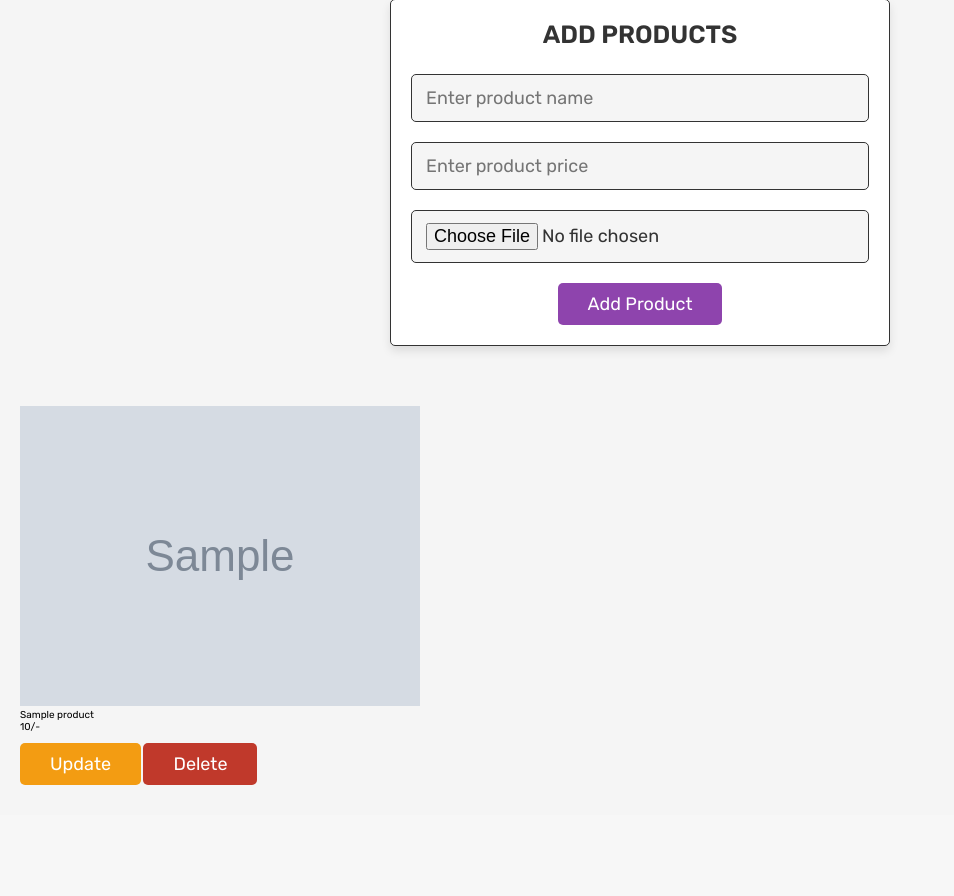
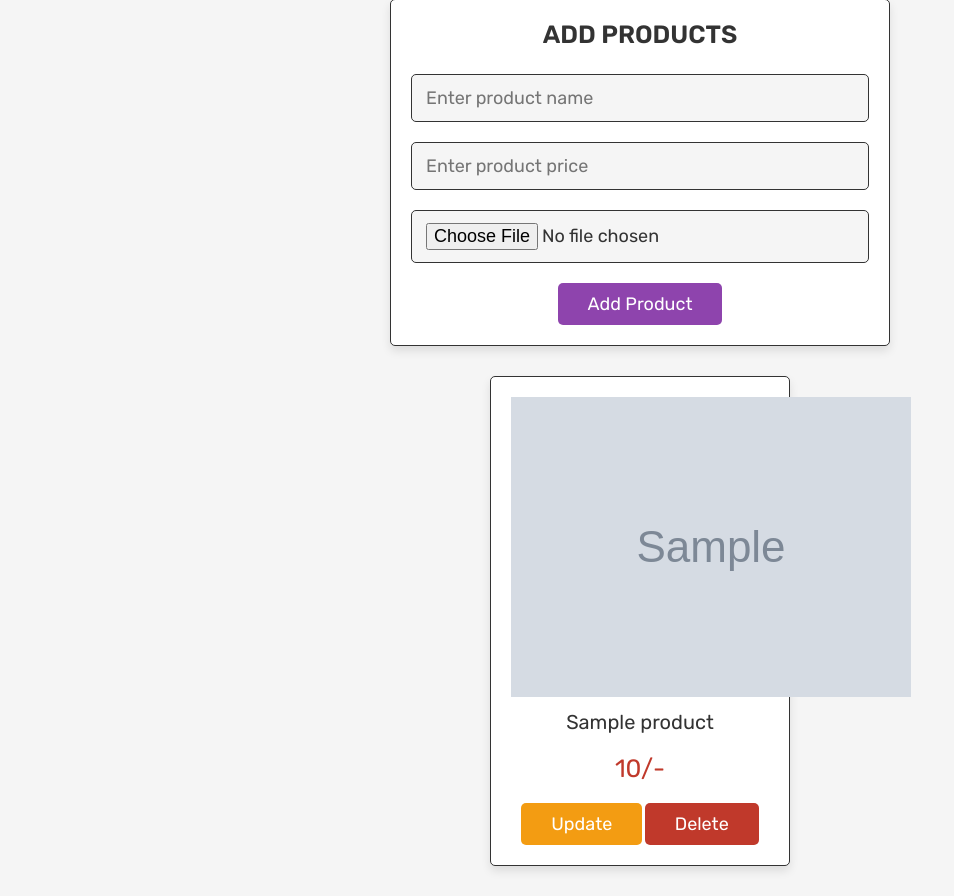
Before and after one commit to Bvorfi2002/BookStore-Project, a PHP site: page /admin_products.php in a window 1280 px wide. Shown: the part 167-1063 px from the top of the page, without its empty margins (0-954 px from the left). Before the commit the page ends 952 px from the top, so only its background shows below. Run offline with PHP 8.4, Linux system fonts and the light colour scheme; the visitor is signed in with stand-in values (Sample User, id 1); tables that the repository leaves empty or names only in its code hold one stand-in row (values such as "Sample post"); grey boxes marked "Sample" are stand-in pictures.

Commit message:
Products

```diff
--- a/css/admin_style.css
+++ b/css/admin_style.css
@@ -55,6 +55,15 @@ body{
 
 section{
     padding: 3rem 2rem;
+}
+
+.empty{
+    padding: 1.5rem;
+    text-align: center;
+    border: var(--border);
+    background-color: var(--white);
+    color: var(red);
+    font-size: 2rem;
 }
 
 .title{
@@ -300,8 +309,88 @@ section{
     color: var(--black);
 }
 
+.show-products .box-container{
+    display: grid;
+    grid-template-columns: repeat(auto-fit, 30rem);
+    justify-content: center;
+    gap: 1.5rem;
+    max-width: 1200px;
+    margin:0 auto;
+    align-items: flex-start;
+
+}
+
+.show-products{
+    padding-top: 0;
+}
+
+.show-products .box-container .box{
+    text-align: center;
+    padding: 2rem;
+    border-radius: .5rem;
+    border: var(--border);
+    box-shadow: var(--box-shadow);
+    background-color: var(--white);
+}
+
+.show-products .box-container .box img{
+    height: 30rem;
+
+}
+
+.show-products .box-container .box .name{
+    padding: 1rem 0;
+    font-size: 2rem;
+    color: var(--black);
+}
+
+.show-products .box-container .box .price{
+    padding: 1rem 0;
+    font-size: 2.5rem;
+    color: var(--red);
+}
+
+.edit-product-form{
+    min-height: 100vh;
+    background-color: rgba(0,0,0,.7);
+    display: flex;
+    align-items: center;
+    justify-content: center;
+    padding: 2rem;
+    overflow-y: scroll;
+    position: fixed;
+    top: 0; left:0;
+    z-index: 1200;
+    width: 100%;
 
 
+}
+
+.edit-product-form form{
+    width: 50rem;
+    padding: 2rem;
+    text-align: center;
+    border-radius: .5rem;
+    background-color: var(--white);
+}
+
+.edit-product-form form img{
+    height: 25rem;
+    margin-bottom: 1rem;
+
+}
+
+.edit-product-form form .box{
+    margin: 1rem;
+    padding: 1.2rem 1.4rem;
+    border: var(--border);
+    border-radius: .5rem;
+    background-color: var(--light-bg);
+    font-size: 1.8rem;
+    color: var(--black);
+    width: 100%;
+
+}
 
 
 
```
